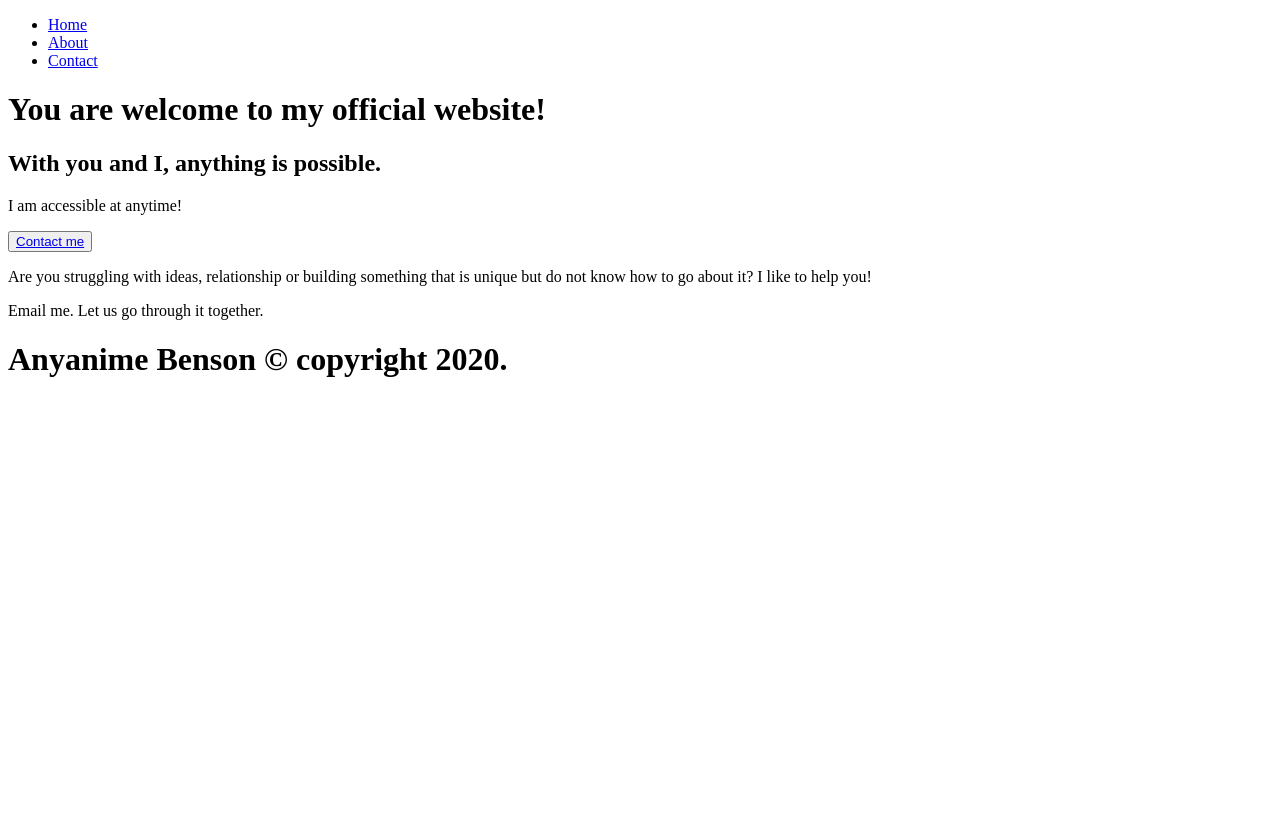
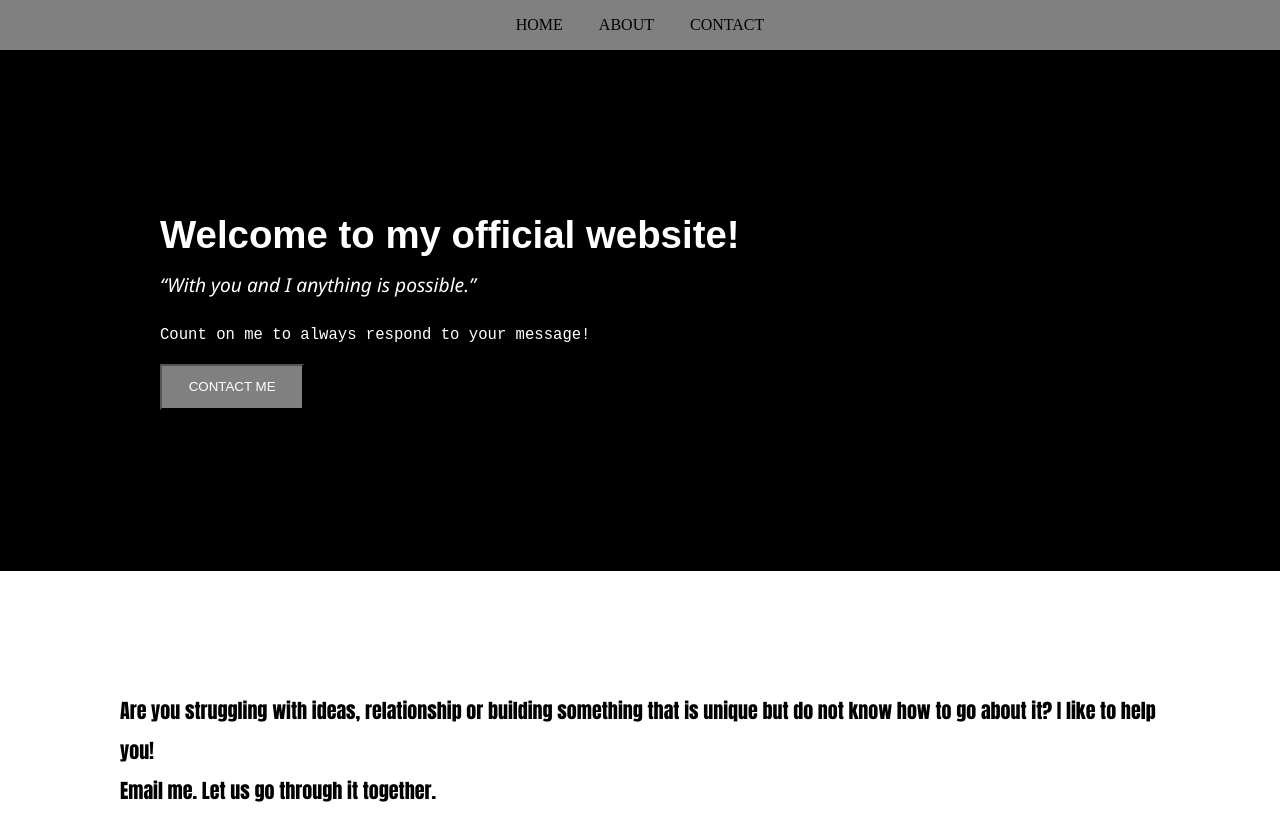
Before and after one commit to anyanime/Hemispheres, a plain HTML site: page htmls/home.html in a window 1280 px wide. Shown: the top 814 px of the page. Drawn offline with Linux system fonts and the light colour scheme.

Commit message:
modified and added files

```diff
--- a/htmls/home.html
+++ b/htmls/home.html
@@ -4,23 +4,25 @@
     <meta charset="UTF-8">
     <meta name="viewport" content="width=device-width, initial-scale=1.0">
     <title>Home</title>
+    <!-- My style sheet -->
+    <link rel="stylesheet" href="../main.css">
 </head>
 <body>
-    <div>
-        <div>
+    <div id="main">
+        <div id="nav">
             <ul>
                 <li><a href="./home.html">Home</a></li>
                 <li><a href="./about.html">About</a></li>
                 <li><a href="./contact.html">Contact</a></li>
             </ul>
         </div>
-        <div>
-            <h1>You are welcome to my official website!</h1>
-            <h2>With you and I, anything is possible.</h2>
-            <p>I am accessible at anytime!</p>
+        <div id="greet">
+            <h1 class="web">Welcome to my official website!</h1>
+            <q class="nug">With you and I anything is possible.</q>
+            <p class="info">Count on me to always respond to your message!</p>
             <button><a href="./contact.html">Contact me</a></button>
         </div>
-        <div>
+        <div id="after">
             <p>Are you struggling with ideas, relationship or building something that is unique but do not know how to go about it? I like to help you!</p>
             <p> Email me. Let us go through it together.</p>
         </div>
--- a/main.css
+++ b/main.css
@@ -0,0 +1,105 @@
+*{
+    margin: 0;
+    padding: 0;
+}
+
+#main{
+    margin: 0;
+    padding: 0;
+}
+
+#nav {
+    background: gray;
+    text-align: center;
+    margin: auto;
+}
+
+
+li{
+    display: inline-block;
+    text-decoration: none;
+    padding: 1em;
+}
+
+li a{
+    text-decoration: none;
+    text-transform: uppercase;
+    text-align: center;
+    color: black;
+}
+
+#greet{
+    text-align: start;
+    padding-left: 6em;
+    line-height: 2.6em;
+    background: black;
+    color: white;
+    padding: 10rem;
+    font-size: 1.2em;
+}
+
+.web{
+    /* color:red; */
+    font-stretch: expanded;
+    font-family: sans-serif;
+    font-style: inherit;
+}
+
+.nug{
+    /* color: red; */
+    font-style: italic;
+    font-size: 1em;
+    font-family: 'Segoe UI', Tahoma, Geneva, Verdana, sans-serif;
+}
+
+.info{
+    font-family: monospace;
+}
+
+button{
+    padding: 1em;
+    background: gray;
+}
+
+button a{
+    text-decoration: none;
+    padding: 1em;
+    color: white;
+    text-transform: uppercase;
+    padding: 1em;
+}
+
+#after{
+    padding: 6em;
+    line-height: 2em;
+    font-size: 20px;
+    font-family: Impact, Haettenschweiler, 'Arial Narrow Bold', sans-serif;
+}
+
+#form{
+    background: gold;
+    padding: 6em;
+    line-height: 2em;
+}
+
+#about{
+
+    text-align: center;
+    background-position: top;
+    background-size: cover;
+    padding: 2em;
+}
+
+img{
+    width: 60%;
+    height: 10%;
+}
+
+footer{
+    position: relative;
+    background: black;
+    color: white;
+    padding: 2em;
+    text-align: center;
+    /* margin-top: 6em; */
+}
```
Also changed, not shown: htmls/about.html (+11 -5 lines), htmls/contact.html (+4 -2 lines), images/words.jpg (added), 1 other file.
